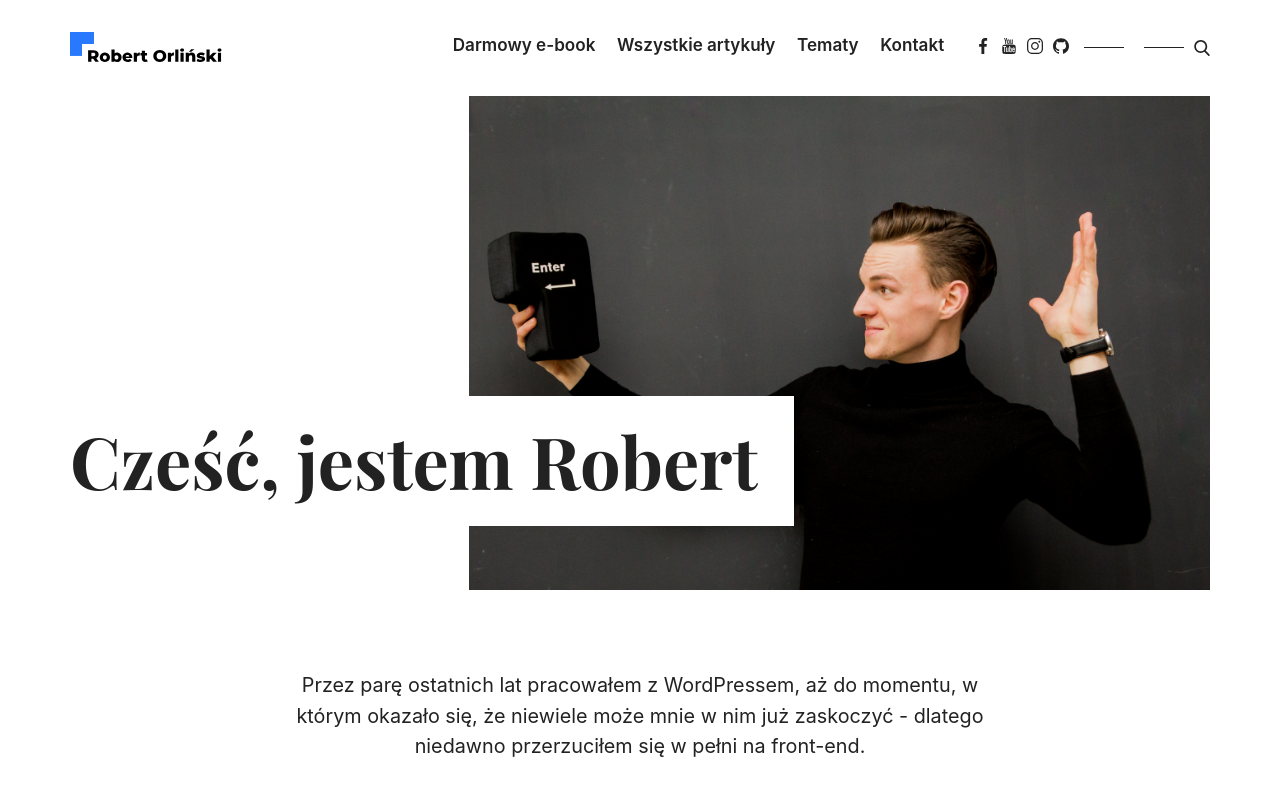
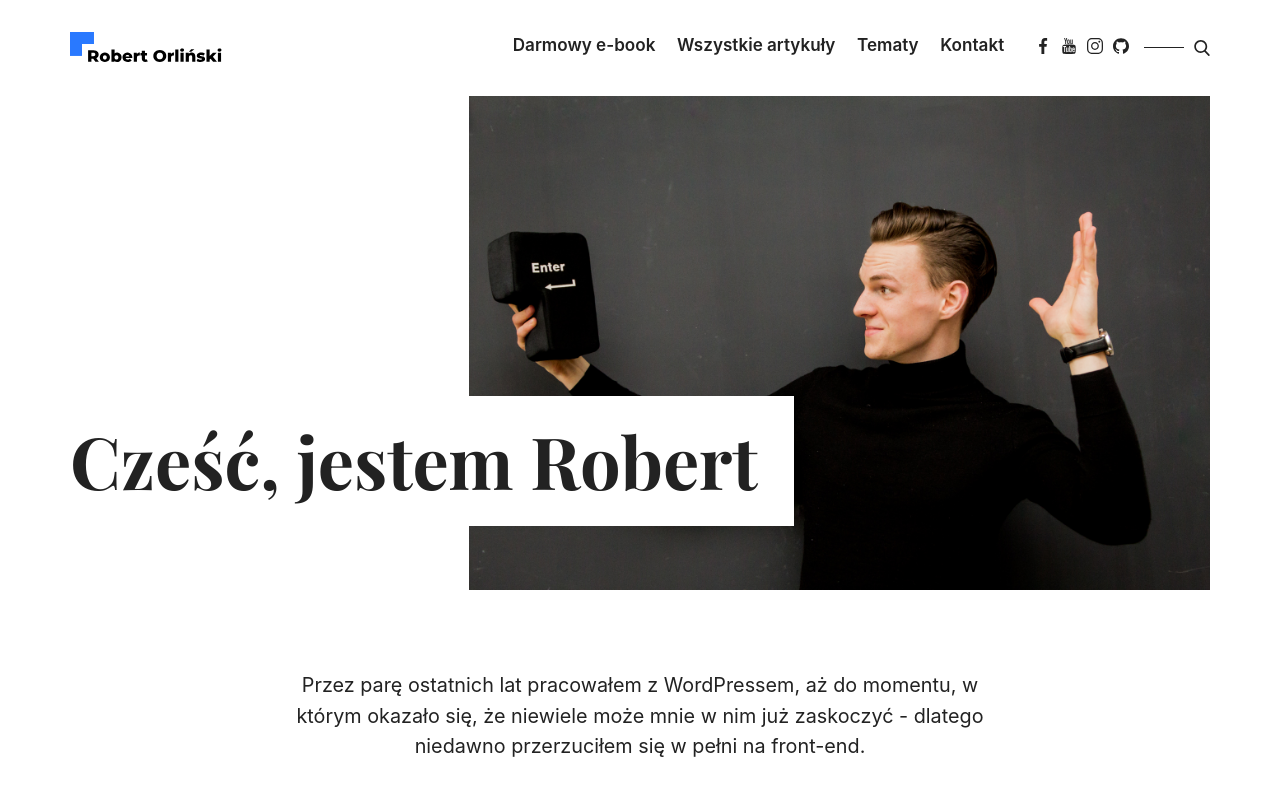
Before and after one commit to robert-orlinski/robertorlinski.pl, a Next.js app: page / in a window 1280 px wide. Shown: the top 793 px of the page. Built offline with nearby package versions, Linux system fonts and the light colour scheme; a web font is replaced by a local one.

Commit message:
rename Paragraph component to P

```diff
--- a/components/Intro/index.tsx
+++ b/components/Intro/index.tsx
@@ -1,7 +1,7 @@
 import styled from 'styled-components';
 
 import { NarrowWrapper } from '../Foundations/Wrapper';
-import { P } from '../Text/Paragraph';
+import { P } from '../Text/P';
 import { Button } from '../Button';
 import { TextWithLinks } from '../TextWithLinks';
 
--- a/components/SocialMedia/index.tsx
+++ b/components/SocialMedia/index.tsx
@@ -34,17 +34,6 @@ const icons = [
 const IconsContainer = styled.ul`
   display: flex;
   align-items: center;
-
-  &::after {
-    content: '';
-
-    width: 40px;
-    height: 1px;
-
-    margin: 0 10px;
-
-    background-color: var(--dark-gray);
-  }
 `;
 
 export const SocialMedia = () => (
--- a/components/TextWithLinks/index.tsx
+++ b/components/TextWithLinks/index.tsx
@@ -1,7 +1,7 @@
 import { FC, Fragment } from 'react';
 
 import { Link } from '../Text/Link';
-import { P } from '../Text/Paragraph';
+import { P } from '../Text/P';
 
 import { ArrayOfTexts } from '../../types/data';
 
```
Also changed, not shown: components/Text/P.tsx (renamed from components/Text/Paragraph.tsx).
